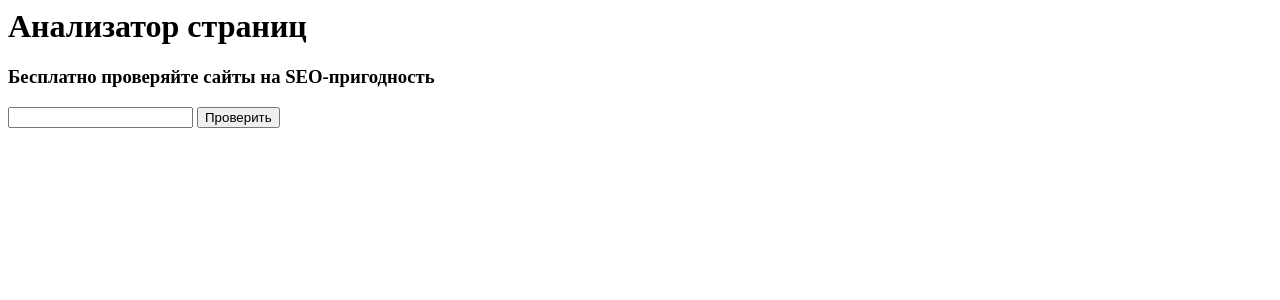
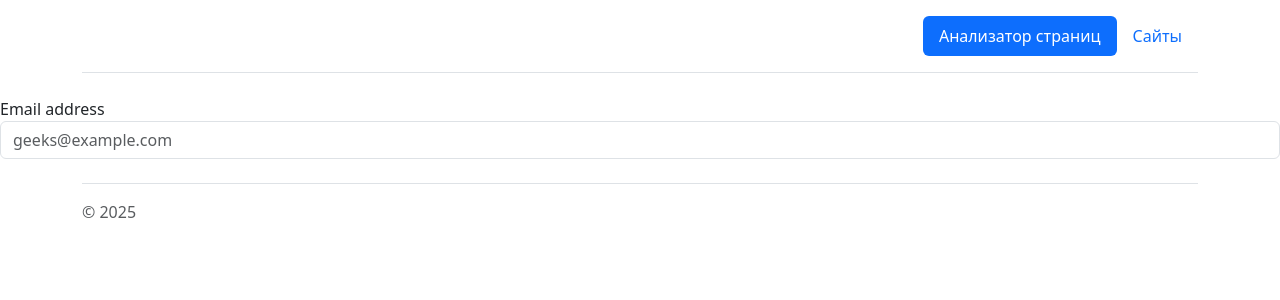
Before and after one commit to marentsov/python-project-83, a Flask app: page / in a window 1280 px wide. Shown: the top 300 px of the page. Run offline with Flask 3, Linux system fonts and the light colour scheme.

Commit message:
test bootstrap

```diff
--- /dev/null
+++ b/page_analyzer/templates/base.html
@@ -0,0 +1,16 @@
+<!DOCTYPE html>
+<html lang="en">
+  <head>
+    <meta charset="utf-8">
+    <meta name="viewport" content="width=device-width, initial-scale=1, shrink-to-fit=no">
+    <meta name="description" content="Third project for Hexlet.io">
+    <link href="https://cdn.jsdelivr.net/npm/bootstrap@5.3.3/dist/css/bootstrap.min.css" rel="stylesheet" integrity="sha384-QWTKZyjpPEjISv5WaRU9OFeRpok6YctnYmDr5pNlyT2bRjXh0JMhjY6hW+ALEwIH" crossorigin="anonymous">
+  </head>
+  <body>
+
+    {% include 'header.html'%}
+    {% block content %}
+    {% endblock %}
+    {% include 'footer.html'%}
+  </body>
+</html>
--- /dev/null
+++ b/page_analyzer/templates/footer.html
@@ -0,0 +1,5 @@
+<div class="container">
+  <footer class="d-flex flex-wrap justify-content-between align-items-center py-3 my-4 border-top">
+    <p class="col-md-4 mb-0 text-body-secondary">&copy; 2025 </p>
+  </footer>
+</div>
--- /dev/null
+++ b/page_analyzer/templates/header.html
@@ -0,0 +1,12 @@
+<div class="container">
+    <header class="d-flex flex-wrap justify-content-center py-3 mb-4 border-bottom">
+      <a href="/" class="d-flex align-items-center mb-3 mb-md-0 me-md-auto link-body-emphasis text-decoration-none">
+        <svg class="bi me-2" width="40" height="32"><use xlink:href="#bootstrap"/></svg>
+      </a>
+
+      <ul class="nav nav-pills">
+        <li class="nav-item"><a href="#" class="nav-link active" aria-current="page">Анализатор страниц</a></li>
+        <li class="nav-item"><a href="#" class="nav-link">Сайты</a></li>
+      </ul>
+    </header>
+  </div>
--- a/page_analyzer/templates/index.html
+++ b/page_analyzer/templates/index.html
@@ -1,6 +1,10 @@
-<form>
-    <h1>Анализатор страниц</h1>
-    <h3>Бесплатно проверяйте сайты на SEO-пригодность</h3>
-    <input type="text" name="url"/>
-    <button type="submit">Проверить</button>
-</form>
+{% extends 'base.html' %}
+{% block content %}
+<link href="https://cdn.jsdelivr.net/npm/bootstrap@5.3.3/dist/css/bootstrap.min.css" rel="stylesheet" integrity="sha384-QWTKZyjpPEjISv5WaRU9OFeRpok6YctnYmDr5pNlyT2bRjXh0JMhjY6hW+ALEwIH" crossorigin="anonymous">
+<div class="form-group">
+            <label>Email address</label>
+            <input type="email" class="form-control"
+                placeholder="geeks@example.com">
+        </div>
+
+{% endblock %}
```
